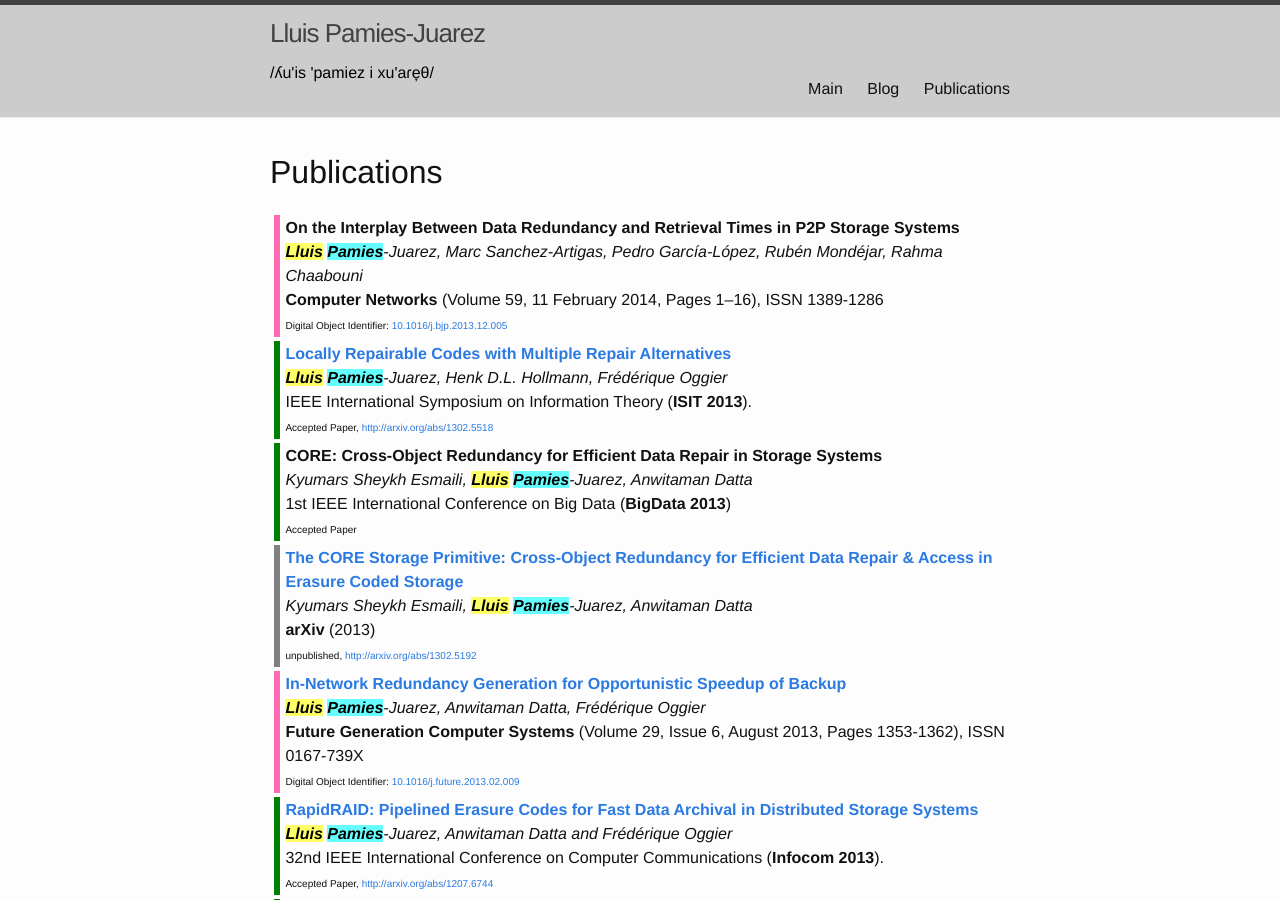
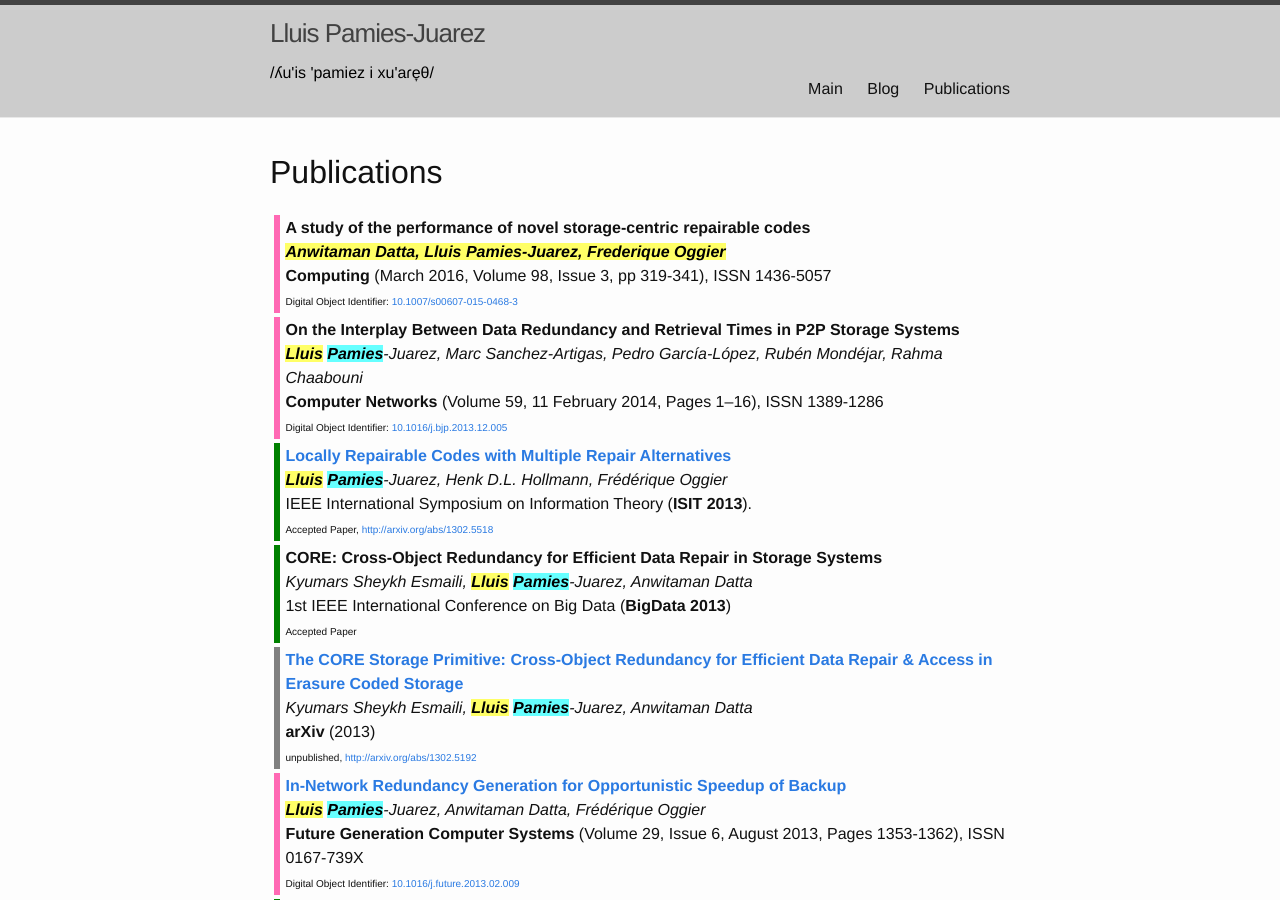
Before and after one commit to llpamies/llpamies.github.io, a Jekyll site: the page built from publications.html, in a window 1280 px wide and 900 px high. Built offline with Jekyll 4.4.1, drawn with Linux system fonts in a browser that asks for light colours.

Commit message:
Update publications.html
added datta paper

```diff
--- a/publications.html
+++ b/publications.html
@@ -7,7 +7,17 @@ layout: default
 
 <table cellspacing="4">
 
-<tbody><tr><td bgcolor="hotpink">&nbsp;</td><td>
+<tbody>
+
+<tr><td bgcolor="hotpink">&nbsp;</td><td>
+<b>A study of the performance of novel storage-centric repairable codes</b><br>
+<em><b style="color:#000;background:#ffff66">Anwitaman Datta, Lluis Pamies-Juarez, Frederique Oggier</b></em><br>
+<b>Computing</b> (March 2016, Volume 98, Issue 3, pp 319-341), ISSN 1436-5057<br>
+<span style="font-size: 10px;">Digital Object Identifier:
+<a href="http://dx.doi.org/10.1007/s00607-015-0468-3">10.1007/s00607-015-0468-3</a></span>
+</td></tr>
+
+<tr><td bgcolor="hotpink">&nbsp;</td><td>
 <b>
 On the Interplay Between Data Redundancy and Retrieval Times in P2P Storage Systems</b><br>
 <em><b style="color:#000;background:#ffff66">Lluis</b> <b style="color:#000;background:#66ffff">Pamies</b>-Juarez, Marc Sanchez-Artigas, Pedro García-López, Rubén Mondéjar, Rahma Chaabouni</em><br>
```
